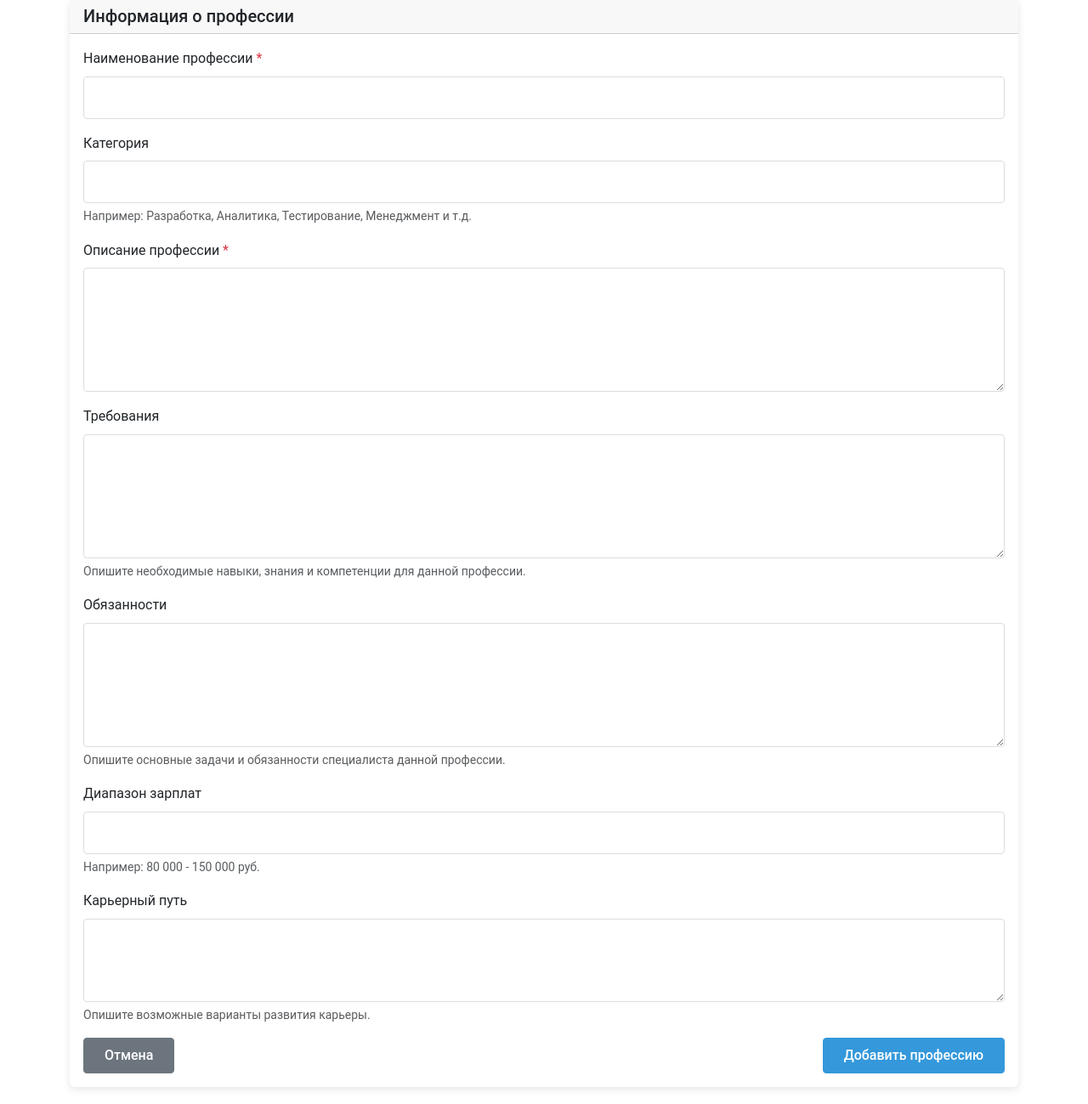
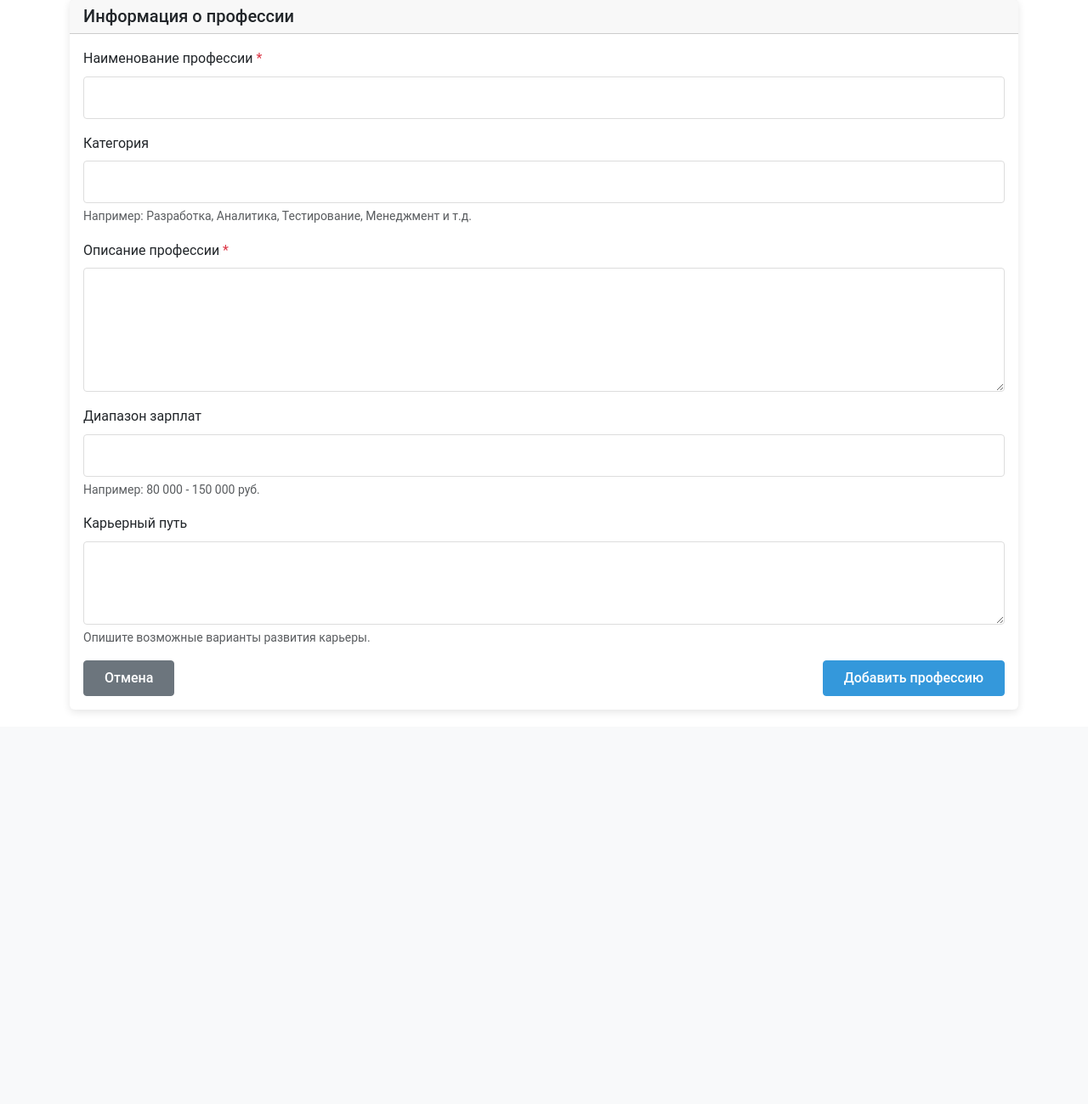
Before and after one commit to vasyza/proffesional-basics, a PHP site: page /admin/profession_add.php in a window 1280 px wide. Shown: the part 164-1463 px from the top of the page at 85% size. After the commit the page ends 1000 px from the top, so only its background shows below. Run offline with PHP 8.4, Linux system fonts and the light colour scheme; the visitor is signed in with stand-in values (Sample User, id 1); some libraries are stand-ins or nearby versions.

Commit message:
fix: создание профессий

```diff
--- a/admin/profession_add.php
+++ b/admin/profession_add.php
@@ -34,8 +34,8 @@ include_once '../includes/admin_header.php';
                 </div>
 
                 <div class="mb-3">
-                    <label for="category" class="form-label">Категория</label>
-                    <input type="text" class="form-control" id="category" name="category">
+                    <label for="type" class="form-label">Категория</label>
+                    <input type="text" class="form-control" id="type" name="type">
                     <div class="form-text">Например: Разработка, Аналитика, Тестирование, Менеджмент и т.д.</div>
                 </div>
 
@@ -44,7 +44,7 @@ include_once '../includes/admin_header.php';
                     <textarea class="form-control" id="description" name="description" rows="5" required></textarea>
                 </div>
 
-                <div class="mb-3">
+                <!-- <div class="mb-3">
                     <label for="requirements" class="form-label">Требования</label>
                     <textarea class="form-control" id="requirements" name="requirements" rows="5"></textarea>
                     <div class="form-text">Опишите необходимые навыки, знания и компетенции для данной профессии.</div>
@@ -54,7 +54,7 @@ include_once '../includes/admin_header.php';
                     <label for="duties" class="form-label">Обязанности</label>
                     <textarea class="form-control" id="duties" name="duties" rows="5"></textarea>
                     <div class="form-text">Опишите основные задачи и обязанности специалиста данной профессии.</div>
-                </div>
+                </div> -->
 
                 <div class="mb-3">
                     <label for="salary_range" class="form-label">Диапазон зарплат</label>
--- a/api/db_init.sql
+++ b/api/db_init.sql
@@ -14,7 +14,7 @@ CREATE TABLE IF NOT EXISTS professions (
     title VARCHAR(100) NOT NULL,
     type VARCHAR(50) DEFAULT 'Не указана' NOT NULL,
     description TEXT NOT NULL,
-    skills TEXT NOT NULL,
+    skills TEXT DEFAULT 'Не указаны',
     salary_range VARCHAR(100),
     demand_level INTEGER, -- от 1 до 5
     image_path VARCHAR(255),
```
Also changed, not shown: api/add_profession.php (+13 -7 lines).
